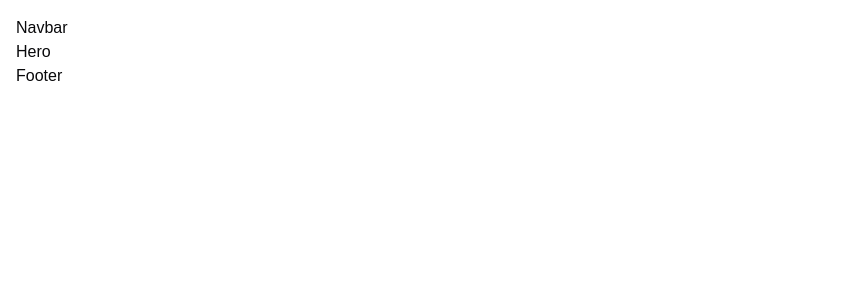
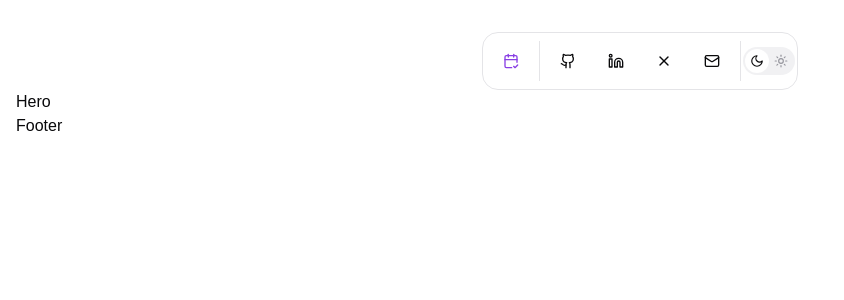
Before and after one commit to TodoBoard/ShadcnUI-TodoBoard-Frontend, a Next.js app: page / in a window 1280 px wide. Shown: the top 300 px of the page, without its empty margins (0-844 px from the left). Built offline with nearby package versions, Linux system fonts and the light colour scheme.

Commit message:
[add] dock navbar

```diff
--- a/package.json
+++ b/package.json
@@ -44,6 +44,7 @@
     "embla-carousel-react": "^8.5.2",
     "input-otp": "^1.4.2",
     "lucide-react": "^0.475.0",
+    "motion": "^12.4.2",
     "next": "15.1.6",
     "next-themes": "^0.4.4",
     "react": "^18.3.1",
--- a/src/app/board/projects/my-projects/[project-id]/page.tsx
+++ b/src/app/board/projects/my-projects/[project-id]/page.tsx
@@ -1,9 +1,22 @@
 import { NoTasks } from "@/app/modules/board/ui/components/no-tasks";
+import { Plus } from "lucide-react";
 
 export default function MyProjectsTravelPage() {
   return (
     <div>
       <h1 className="font-bold text-2xl">Travel</h1>
+
+      <div className="flex items-center mt-5">
+        <button className="flex items-center relative group">
+          <span className="flex items-center justify-center w-8 h-8 rounded-full bg-transparent group-hover:bg-purple-500 transition duration-300">
+            <Plus className="text-primary group-hover:text-white transition duration-300" />
+          </span>
+          <span className="ml-2 text-gray-500 cursor-pointer group-hover:text-purple-500 transition duration-300">
+            Add Task
+          </span>
+        </button>
+      </div>
+
       <NoTasks />
     </div>
   );
--- a/src/app/globals.css
+++ b/src/app/globals.css
@@ -90,7 +90,8 @@ body {
 @layer components {
   .home-container {
     @apply w-full mx-auto;
-    padding: 1rem;
+    padding-left: 1rem;
+    padding-right: 1rem;
   }
 
   @screen 2xl {
--- a/src/app/modules/home/ui/header/navbar.tsx
+++ b/src/app/modules/home/ui/header/navbar.tsx
@@ -1,3 +1,117 @@
+"use client";
+
+import { CalendarCheck2, Github, Linkedin, X, Mail } from "lucide-react";
+import Link from "next/link";
+import React from "react";
+
+import { ModeToggle } from "@/components/ui/mode-toggle";
+import { buttonVariants } from "@/components/ui/button";
+import { Separator } from "@/components/ui/separator";
+import {
+  Tooltip,
+  TooltipContent,
+  TooltipProvider,
+  TooltipTrigger,
+} from "@/components/ui/tooltip";
+import { cn } from "@/lib/utils";
+import { Dock, DockIcon } from "@/components/ui/dock";
+
+export type IconProps = React.HTMLAttributes<SVGElement>;
+
+const DATA = {
+  navbar: [
+    {
+      href: "#",
+      icon: CalendarCheck2,
+      label: "TodoApp",
+      className: "text-primary",
+    },
+  ],
+  contact: {
+    social: {
+      GitHub: {
+        name: "GitHub",
+        url: "#",
+        icon: Github,
+      },
+      LinkedIn: {
+        name: "LinkedIn",
+        url: "#",
+        icon: Linkedin,
+      },
+      X: {
+        name: "X",
+        url: "#",
+        icon: X,
+      },
+      email: {
+        name: "Send Email",
+        url: "#",
+        icon: Mail,
+      },
+    },
+  },
+};
+
 export function Navbar() {
-  return <div>Navbar</div>;
+  return (
+    <TooltipProvider>
+      <Dock direction="middle">
+        {DATA.navbar.map((item) => (
+          <DockIcon key={item.label}>
+            <Tooltip>
+              <TooltipTrigger asChild>
+                <Link
+                  href={item.href}
+                  aria-label={item.label}
+                  className={cn(
+                    buttonVariants({ variant: "ghost", size: "icon" }),
+                    "size-12 rounded-full"
+                  )}
+                >
+                  <item.icon className={item.className} />
+                </Link>
+              </TooltipTrigger>
+              <TooltipContent>
+                <p>{item.label}</p>
+              </TooltipContent>
+            </Tooltip>
+          </DockIcon>
+        ))}
+        <Separator orientation="vertical" className="h-full" />
+        {Object.entries(DATA.contact.social).map(([name, social]) => (
+          <DockIcon key={name}>
+            <Tooltip>
+              <TooltipTrigger asChild>
+                <Link
+                  href={social.url}
+                  aria-label={social.name}
+                  className={cn(
+                    buttonVariants({ variant: "ghost", size: "icon" }),
+                    "size-12 rounded-full"
+                  )}
+                >
+                  <social.icon className="size-4" />
+                </Link>
+              </TooltipTrigger>
+              <TooltipContent>
+                <p>{name}</p>
+              </TooltipContent>
+            </Tooltip>
+          </DockIcon>
+        ))}
+        <Separator orientation="vertical" className="h-full py-2" />
+        <DockIcon>
+          <Tooltip>
+            <TooltipTrigger asChild>
+              <ModeToggle />
+            </TooltipTrigger>
+            <TooltipContent>
+              <p>Theme</p>
+            </TooltipContent>
+          </Tooltip>
+        </DockIcon>
+      </Dock>
+    </TooltipProvider>
+  );
 }
--- /dev/null
+++ b/src/components/ui/dock.tsx
@@ -0,0 +1,129 @@
+"use client";
+
+import React, { PropsWithChildren, useRef } from "react";
+import { cva, type VariantProps } from "class-variance-authority";
+import { motion, useMotionValue, useSpring, useTransform, MotionValue } from "framer-motion";
+
+import { cn } from "@/lib/utils";
+
+export interface DockProps extends VariantProps<typeof dockVariants> {
+  className?: string;
+  magnification?: number;
+  distance?: number;
+  direction?: "top" | "middle" | "bottom";
+  children: React.ReactNode;
+}
+
+const DEFAULT_MAGNIFICATION = 60;
+const DEFAULT_DISTANCE = 140;
+
+const dockVariants = cva(
+  "supports-backdrop-blur:bg-white/10 supports-backdrop-blur:dark:bg-black/10 mx-auto mt-8 flex h-[58px] w-max gap-2 rounded-2xl border p-2 backdrop-blur-md",
+);
+
+const Dock = React.forwardRef<HTMLDivElement, DockProps>(
+  (
+    {
+      className,
+      children,
+      magnification = DEFAULT_MAGNIFICATION,
+      distance = DEFAULT_DISTANCE,
+      direction = "bottom",
+      ...props
+    },
+    ref,
+  ) => {
+    const mouseX = useMotionValue(Infinity);
+
+    const renderChildren = () => {
+      return React.Children.map(children, (child) => {
+        if (React.isValidElement(child) && child.type === DockIcon) {
+          const childProps = child.props as Partial<DockIconProps>;
+          return React.cloneElement(child, {
+            mouseX: mouseX,
+            magnification: magnification,
+            distance: distance,
+            ...childProps,
+          });
+        }
+        return child;
+      });
+    };
+
+    return (
+      <motion.div
+        ref={ref}
+        onMouseMove={(e) => mouseX.set(e.pageX)}
+        onMouseLeave={() => mouseX.set(Infinity)}
+        {...props}
+        className={cn(dockVariants({ className }), {
+          "items-start": direction === "top",
+          "items-center": direction === "middle",
+          "items-end": direction === "bottom",
+        })}
+      >
+        {renderChildren()}
+      </motion.div>
+    );
+  },
+);
+
+Dock.displayName = "Dock";
+
+export interface DockIconProps {
+  magnification?: number;
+  distance?: number;
+  mouseX?: MotionValue<number>;
+  className?: string;
+  children?: React.ReactNode;
+  props?: PropsWithChildren;
+}
+
+const DockIcon = ({
+  magnification = DEFAULT_MAGNIFICATION,
+  distance = DEFAULT_DISTANCE,
+  mouseX,
+  className,
+  children,
+  ...props
+}: DockIconProps) => {
+  const ref = useRef<HTMLDivElement>(null);
+  const defaultMouseX = useMotionValue(0);
+  const actualMouseX = mouseX ?? defaultMouseX;
+
+  const distanceCalc = useTransform(actualMouseX, (val: number) => {
+    const bounds = ref.current?.getBoundingClientRect() ?? { x: 0, width: 0 };
+
+    return val - bounds.x - bounds.width / 2;
+  });
+
+  const widthSync = useTransform(
+    distanceCalc,
+    [-distance, 0, distance],
+    [40, magnification, 40],
+  );
+
+  const width = useSpring(widthSync, {
+    mass: 0.1,
+    stiffness: 150,
+    damping: 12,
+  });
+
+  return (
+    <motion.div
+      ref={ref}
+      style={{ width }}
+      className={cn(
+        "flex aspect-square cursor-pointer items-center justify-center rounded-full",
+        className,
+      )}
+      {...props}
+    >
+      {children}
+    </motion.div>
+  );
+};
+
+DockIcon.displayName = "DockIcon";
+
+export { Dock, DockIcon, dockVariants };
```
Also changed, not shown: 1 other file (tests, documents, lock files or other folders).
